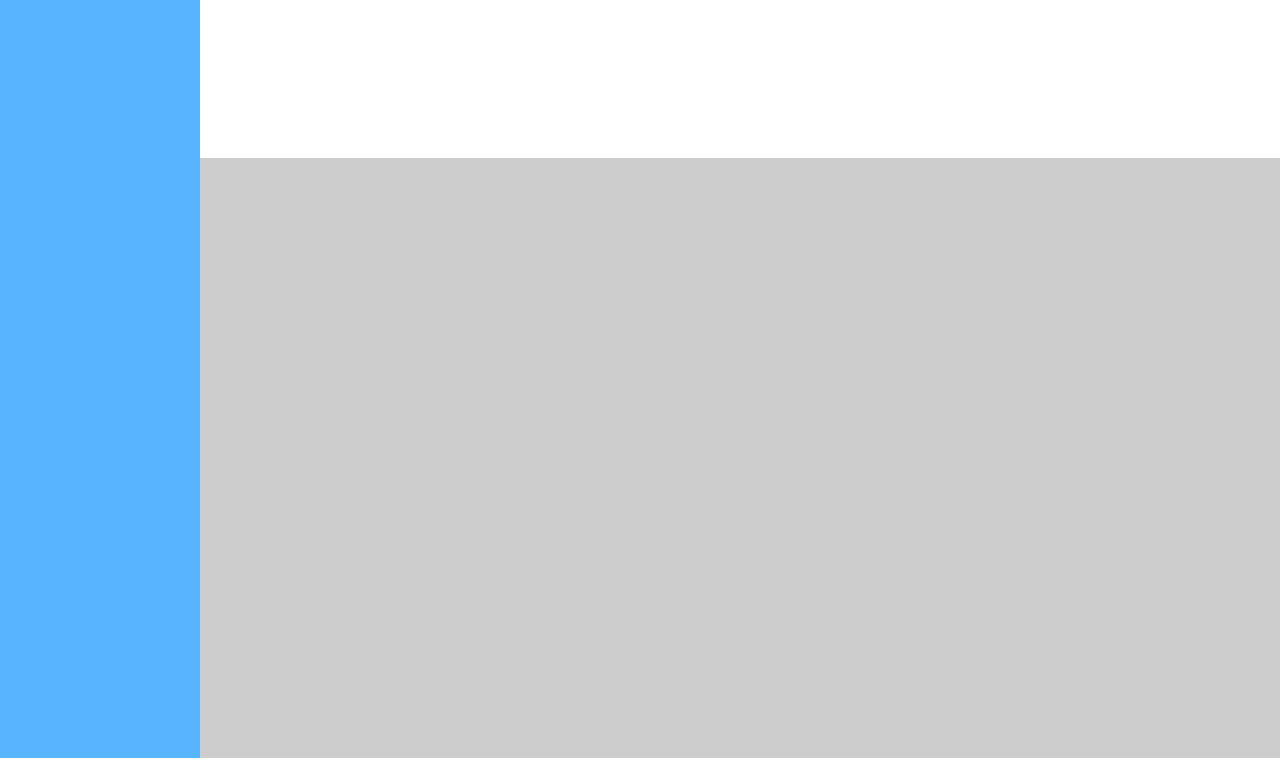
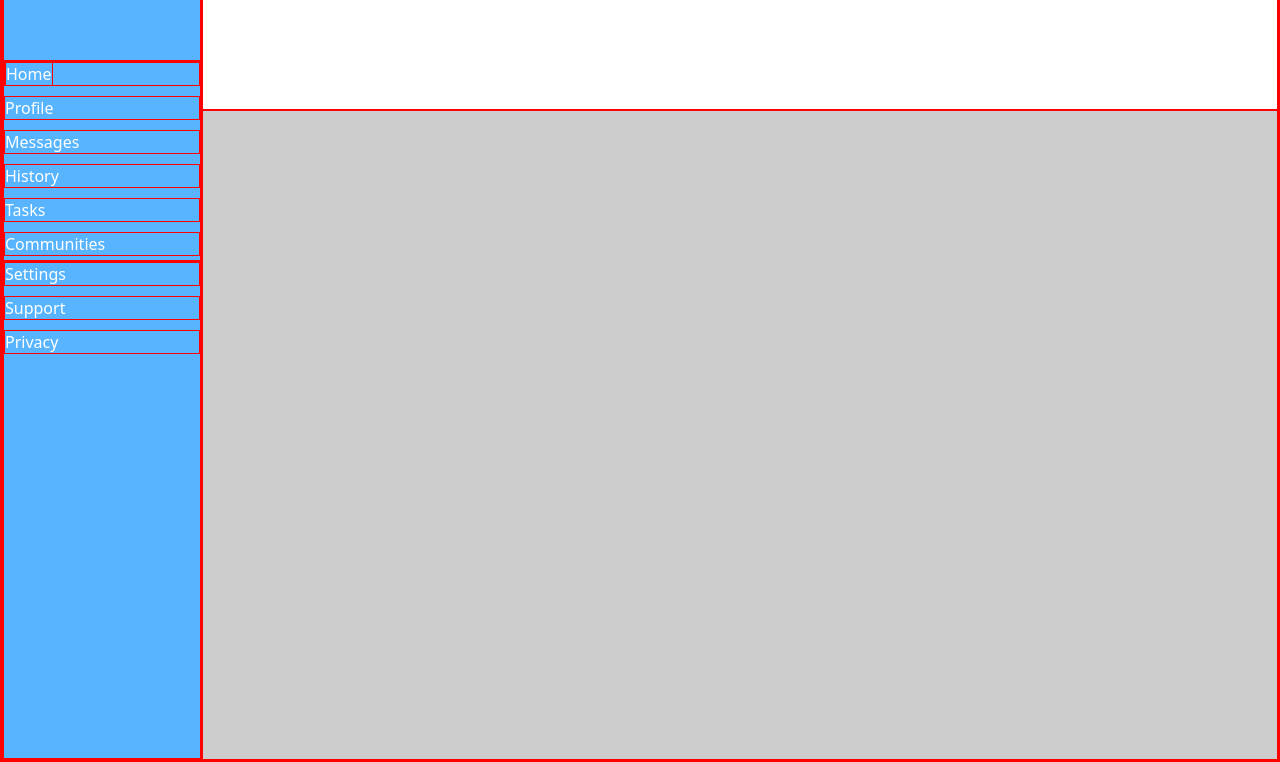
Before and after one commit to prefolo/admin-dashboard, a plain HTML site: page index.html in a window 1280 px wide. Shown: the part 42-804 px from the top of the page. Drawn offline with Linux system fonts and the light colour scheme.

Commit message:
Add text content to sidebar

```diff
--- a/index.html
+++ b/index.html
@@ -8,7 +8,24 @@
     <link rel="stylesheet" href="style.css">
 </head>
 <body>
-    <div id="sidebar"></div>
+    <div id="sidebar">
+        <div class="logo">
+            Dashboard
+        </div>
+        <ul>
+            <li><a href="#">Home</a></li>
+            <li>Profile</li>
+            <li>Messages</li>
+            <li>History</li>
+            <li>Tasks</li>
+            <li>Communities</li>
+        </ul>
+        <ul>
+            <li>Settings</li>
+            <li>Support</li>
+            <li>Privacy</li>
+        </ul>
+    </div>
     <div id="header"></div>
     <div id="main-content"></div>
 </body>
--- a/style.css
+++ b/style.css
@@ -1,13 +1,30 @@
 * {
     margin: 0;
     padding: 0;
+    border:1px solid red;
 }
 
+ul {
+    list-style: none;
+}
+
+a:link{
+    color: #fff;
+    text-decoration: none;
+}
+
+a:visited{
+    color: #fff;
+}
+
+/* main layout */
+
 body{
+    font-family: system-ui, -apple-system, BlinkMacSystemFont, 'Segoe UI', Roboto, Oxygen, Ubuntu, Cantarell, 'Open Sans', 'Helvetica Neue', sans-serif;
     height: 100vh;
     display: grid;
     grid-template-columns: 200px 1fr;
-    grid-template-rows: 200px 1fr;
+    grid-template-rows: 150px 1fr;
 }
 
 #header{
@@ -16,6 +33,7 @@ body{
 }
 
 #sidebar{
+    color: #fff;
     background-color: rgb(88, 180, 255);
     grid-row: 1 / -1;
     grid-column: 1;
@@ -24,3 +42,14 @@ body{
 #main-content{
     background-color: rgb(205, 205, 205);
 }
+
+/* sidebar */
+
+#sidebar{
+    display: grid;
+    grid-template-rows: 100px 200px;
+}
+
+#sidebar li{
+    margin-bottom: 10px;
+}
```
